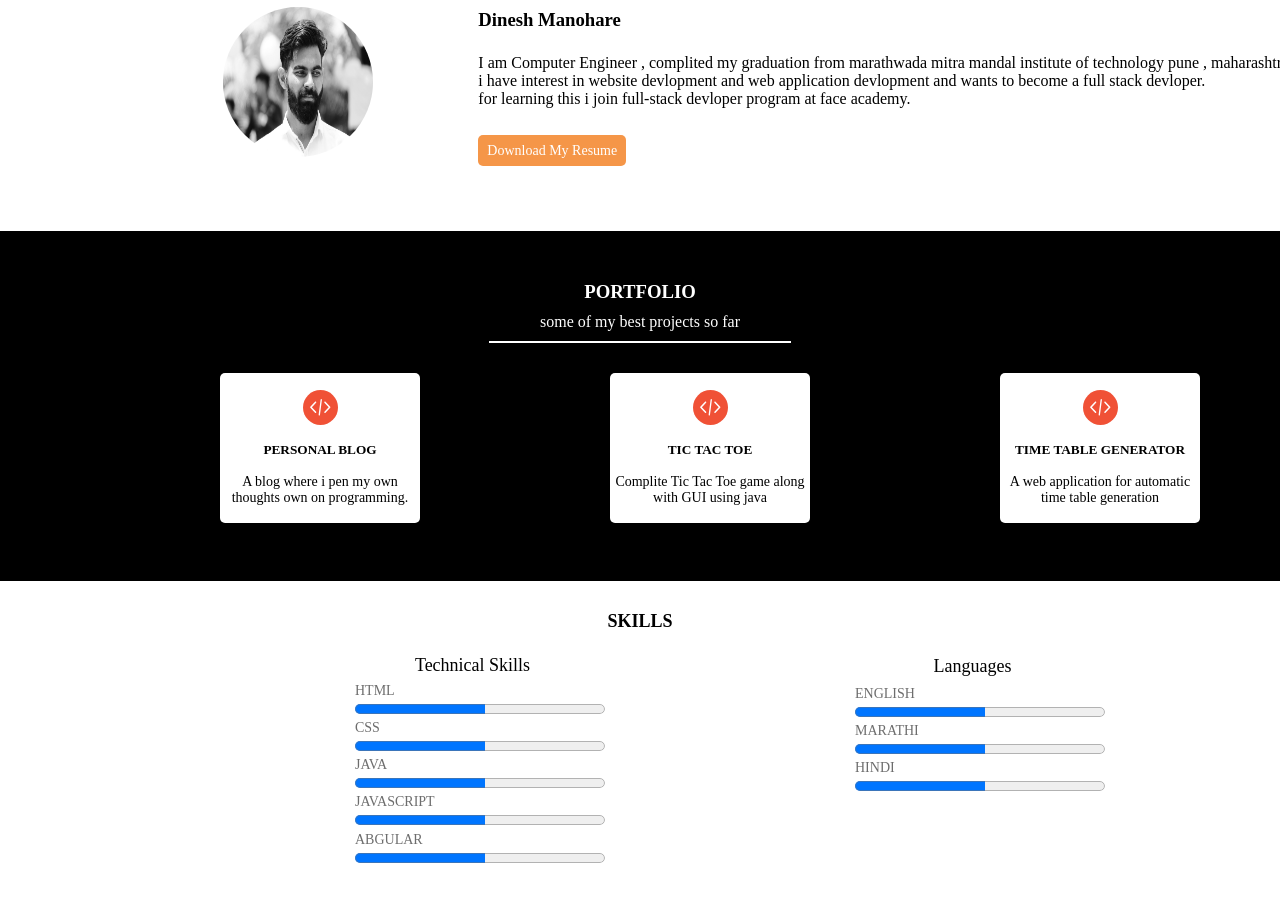
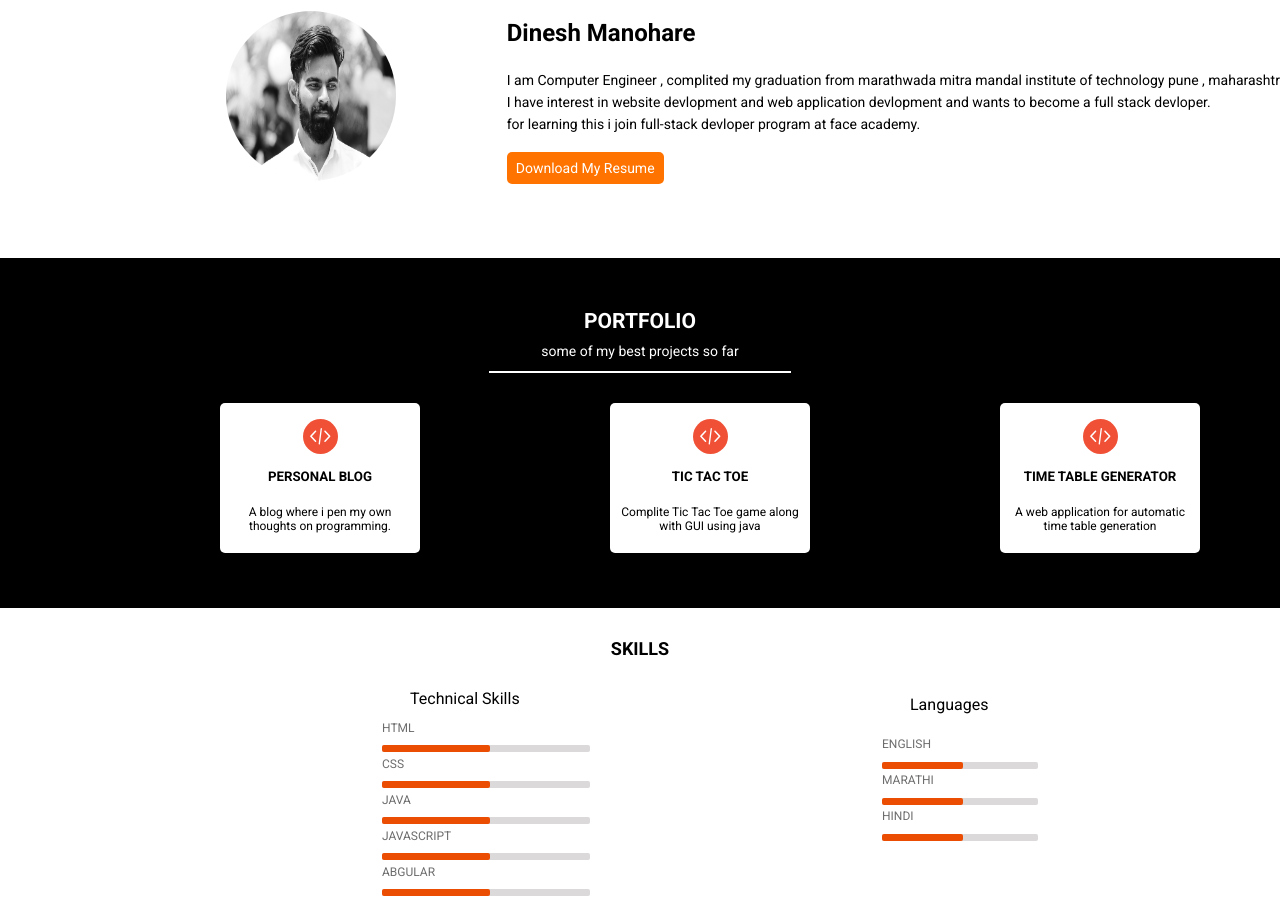
Before and after one commit to dineshmanohare/Face-Profile, a plain HTML site: page index.html in a window 1280 px wide. Shown: the part 420-1327 px from the top of the page. Drawn offline with Linux system fonts and the light colour scheme.

Commit message:
font added

```diff
--- a/index.html
+++ b/index.html
@@ -5,6 +5,9 @@
     <meta charset="UTF-8">
     <meta name="viewport" content="width=device-width, initial-scale=1.0">
     <link rel="stylesheet" href="style.css">
+    <link
+        href="https://fonts.googleapis.com/css2?family=Roboto:ital,wght@0,100;0,300;0,400;0,500;0,700;0,900;1,100;1,300;1,400;1,500;1,700;1,900&display=swap"
+        rel="stylesheet">
     <title>Document</title>
 </head>
 
@@ -54,7 +57,7 @@
     <section>
         <div class="profile-main">
             <div class="profile-img">
-                <img src="assets/IMG_20180326_142814.jpg" alt="profile" height="150" width="150">
+                <img src="assets/IMG_20180326_142814.jpg" alt="profile" height="170" width="170">
             </div>
             <div class="about">
                 <h3>
@@ -63,7 +66,7 @@
                 <p>
                     I am Computer Engineer , complited my graduation from marathwada mitra mandal institute of
                     technology pune , maharashtra . <br>
-                    i have interest in website devlopment and web application devlopment and wants to become a full
+                    I have interest in website devlopment and web application devlopment and wants to become a full
                     stack
                     devloper. <br>
                     for learning this i join full-stack devloper program at face academy.
@@ -99,7 +102,7 @@
                     <img src="assets/Coding-icon.svg" alt="codingicon" height="35" width="35">
                     <h5>PERSONAL BLOG</h5>
                     <p>
-                        A blog where i pen my own thoughts own
+                        A blog where i pen my own thoughts
                         on programming.
                     </p>
                 </div>
--- a/style.css
+++ b/style.css
@@ -4,11 +4,15 @@
     margin: 0;
 }
 
+body {
+    font-family: 'Roboto', sans-serif;
+}
+
 /* header section start */
 
 .prograd-name {
     font-size: 12px;
-    color: rgb(240, 108, 21);
+    color: rgb(255, 115, 0);
 }
 
 .navigation {
@@ -32,18 +36,9 @@
     color: black;
 }
 
-progress[value] {
-    width: 250px;
-    height: 20px;
-}
-
-progress[value]::-webkit-progress-value {
-    background-color: rgb(231, 120, 16);
-}
-
 /* header section end */
 
-/* about section start */
+/* Motive section start */
 
 .first-section {
     display: flex;
@@ -59,16 +54,25 @@ progress[value]::-webkit-progress-value {
     font-weight: bold;
 }
 
+/* motive section end */
+
+/* about section start */
+
 .profile-img img {
     border-radius: 50%;
 }
 
-.button {
-    margin-top: 10px;
+.about h3 {
+    font-size: 24px;
+}
+
+.about p {
+    font-size: 14px;
+    line-height: 22px;
 }
 
 .button a {
-    background-color: rgb(245, 150, 72);
+    background-color: rgb(255, 115, 0);
     padding: 8px 9px;
     text-decoration: none;
     border-radius: 5px;
@@ -89,8 +93,8 @@ progress[value]::-webkit-progress-value {
 .about {
     display: flex;
     flex-direction: column;
-    height: 150px;
-    justify-content: space-between;
+    height: 180px;
+    justify-content: space-around;
 }
 
 /* about section end */
@@ -107,16 +111,18 @@ progress[value]::-webkit-progress-value {
 .portfolio {
     text-align: center;
     padding-top: 50px;
+    font-size: 18px;
 }
 
 .portfolio p {
     margin-top: 10px;
+    font-size: 14px;
 }
 
 .border {
     border: 1px white solid;
     width: 300px;
-    margin: 10px auto 0;
+    margin: 12px auto 0;
 }
 
 .projects {
@@ -132,8 +138,9 @@ progress[value]::-webkit-progress-value {
 }
 
 .projects p {
-    font-size: 14px;
+    font-size: 12px;
     text-align: center;
+    padding: 5px;
 }
 
 .projects-main {
@@ -152,9 +159,9 @@ progress[value]::-webkit-progress-value {
 .skill {
     display: flex;
     justify-content: space-between;
-    margin-top: 10px;
+    margin-top: 15px;
     width: 900px;
-    margin-left: 260px;
+    margin-left: 340px;
 }
 
 .title {
@@ -166,14 +173,15 @@ progress[value]::-webkit-progress-value {
 
 .skills ul li {
     list-style-type: none;
-    font-size: 14px;
+    font-size: 12px;
+    padding: 2px;
     color: rgb(109, 109, 109);
 }
 
 .skills-title {
     margin-top: 10px;
-    margin-left: 25px;
-    font-size: 18px;
+    font-size: 16px;
+    margin-left: 70px;
 }
 
 .skills-main {
@@ -181,17 +189,37 @@ progress[value]::-webkit-progress-value {
     flex-direction: column;
     height: 230px;
     width: 400px;
-    align-items: center;
+    align-items: start;
     justify-content: space-around;
 }
 
 .skills-language {
     display: flex;
     flex-direction: column;
-    height: 160px;
+    height: 180px;
     width: 400px;
-    align-items: center;
+    align-items: flex-start;
     justify-content: space-around;
+}
+
+progress {
+    border-radius: 0.5px;
+    width: 300%;
+    height: 7px;
+}
+
+progress::-webkit-progress-bar {
+    background-color: #dbd9d9;
+    border-radius: 2px;
+}
+
+progress::-webkit-progress-value {
+    border-radius: 2px;
+    background-color: rgb(235, 77, 3);
+}
+
+progress::-moz-progress-bar {
+    /* style rules */
 }
 
 /* skill section end */
@@ -202,7 +230,7 @@ progress[value]::-webkit-progress-value {
     display: flex;
     flex-direction: column;
     align-items: center;
-    height: 280px;
+    height: 300px;
     justify-content: space-evenly;
     padding-top: 10px;
 }
```
